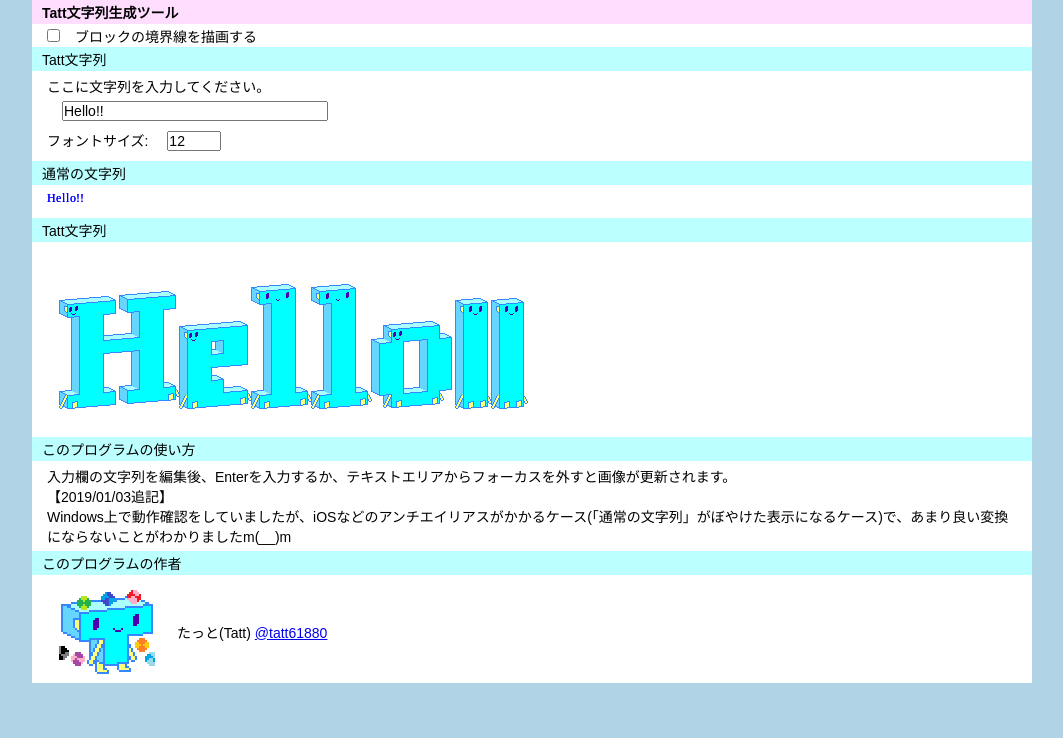
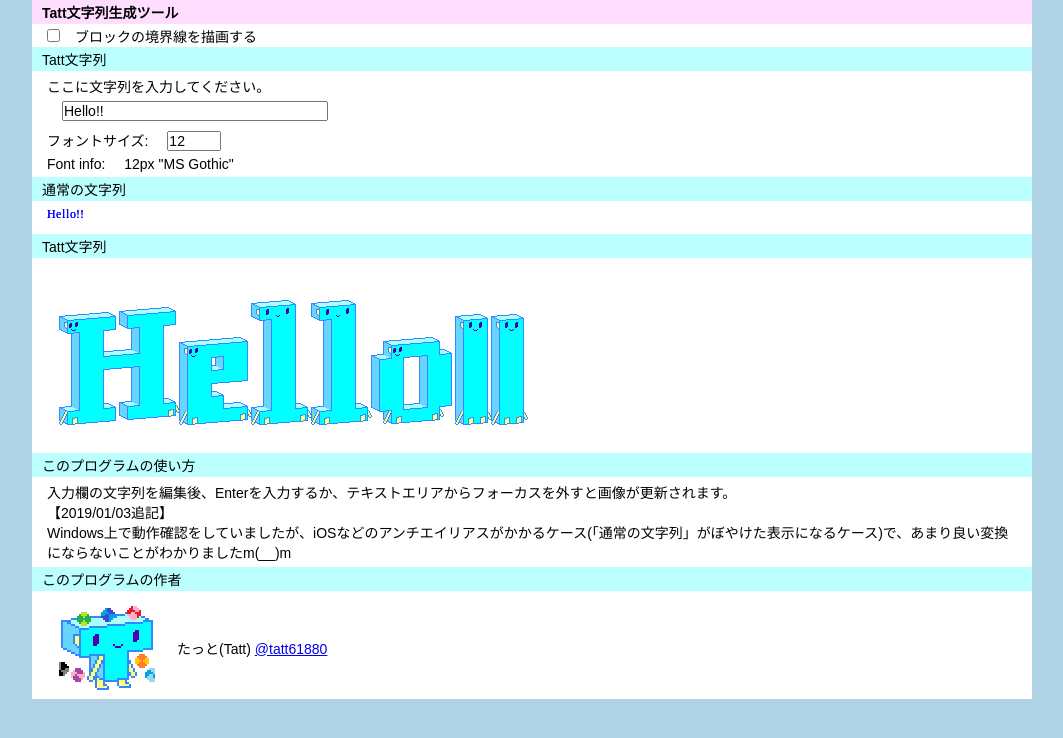
Before and after one commit to tatt61880/tatt_str, a plain HTML site: page index.html in a window 1280 px wide. Shown: the whole page, without its empty margins (108-1171 px from the left). Drawn offline with Linux system fonts and the light colour scheme.

Commit message:
add font-info

```diff
--- a/index.html
+++ b/index.html
@@ -23,7 +23,8 @@
       -->
       <input type="text" id="textarea" size="30">
       <br>
-      フォントサイズ: <input type="number" id="fontsize" min="2" max="20" style="width:50px;">
+      フォントサイズ: <input type="number" id="fontsize" min="2" max="20" style="width:50px;"><br>
+      Font info: <span id="font_info"></span>
       </p>
 
       <h2>通常の文字列</h2>
@@ -55,6 +56,6 @@
         </tr>
       </table>
     </div>
-    <script src="./js/tatt_str.js?v=20200505"></script>
+    <script src="./js/tatt_str.js?v=20210822"></script>
   </body>
 </html>
--- a/js/tatt_str.js
+++ b/js/tatt_str.js
@@ -17,6 +17,7 @@ let ctx2;
 let textareaInput;
 let fontsizeInput;
 let fontsize = 12;
+let fontInfo;
 let img = new Image();
 img.src = './images/blocks.png?v=20190407';
 
@@ -35,6 +36,7 @@ function onLoad() {
   ctx2 = canvas2.getContext('2d');
   textareaInput = document.getElementById('textarea');
   fontsizeInput = document.getElementById('fontsize');
+  fontInfo = document.getElementById('font_info');
   textareaInput.addEventListener('change', onChange, false);
   fontsizeInput.addEventListener('change', onChange, false);
   textareaInput.value = 'Hello!!';
@@ -54,6 +56,7 @@ function onChange() {
   canvas2.width = (ctx2Xnext + 1.5) * blockWidth2;
   canvas2.height = ctx2Ynext * blockHeight2;
   draw(text); // 再描画します。
+  fontInfo.innerHTML = ctx1.font;
 }
 // }}}
 
```
